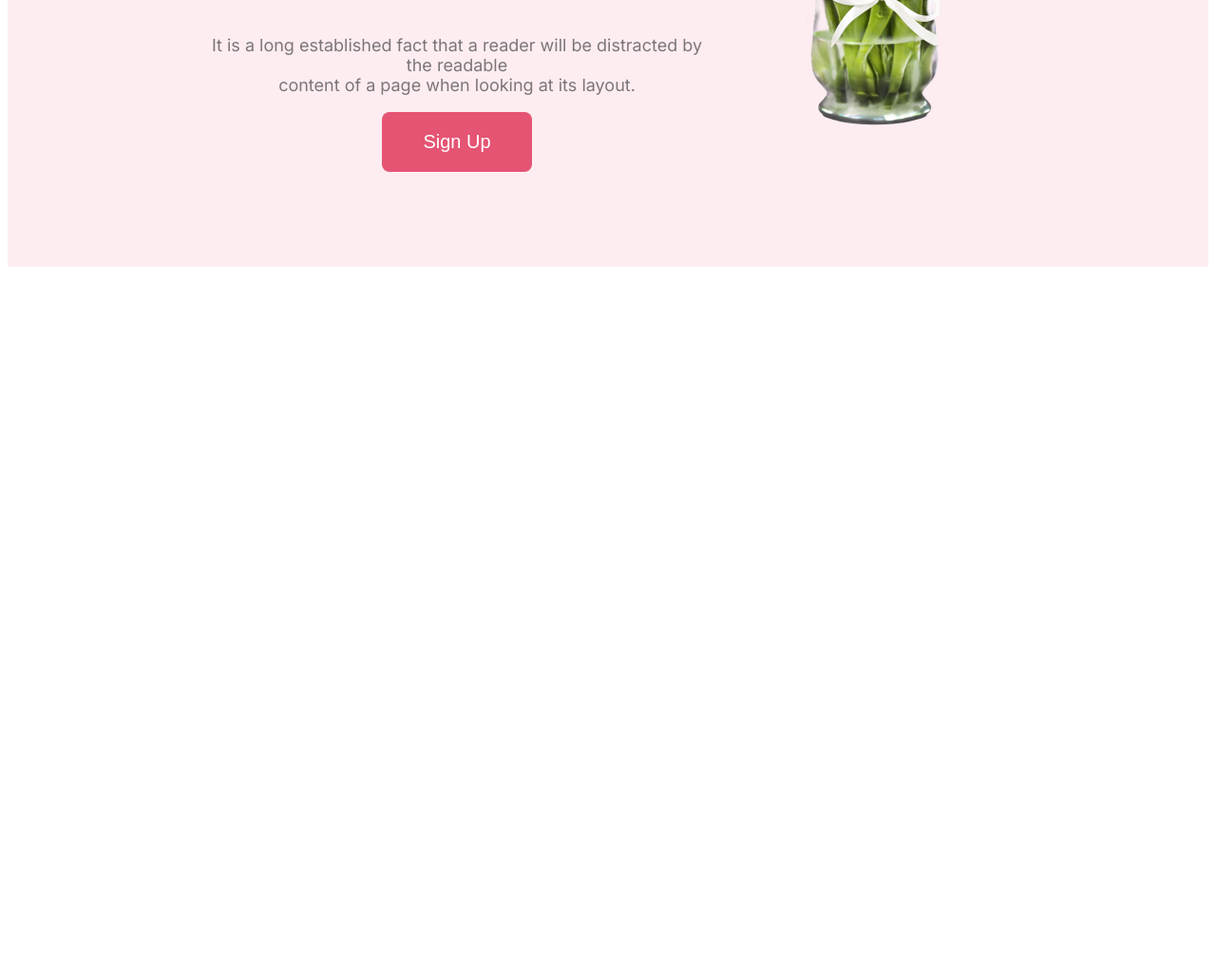
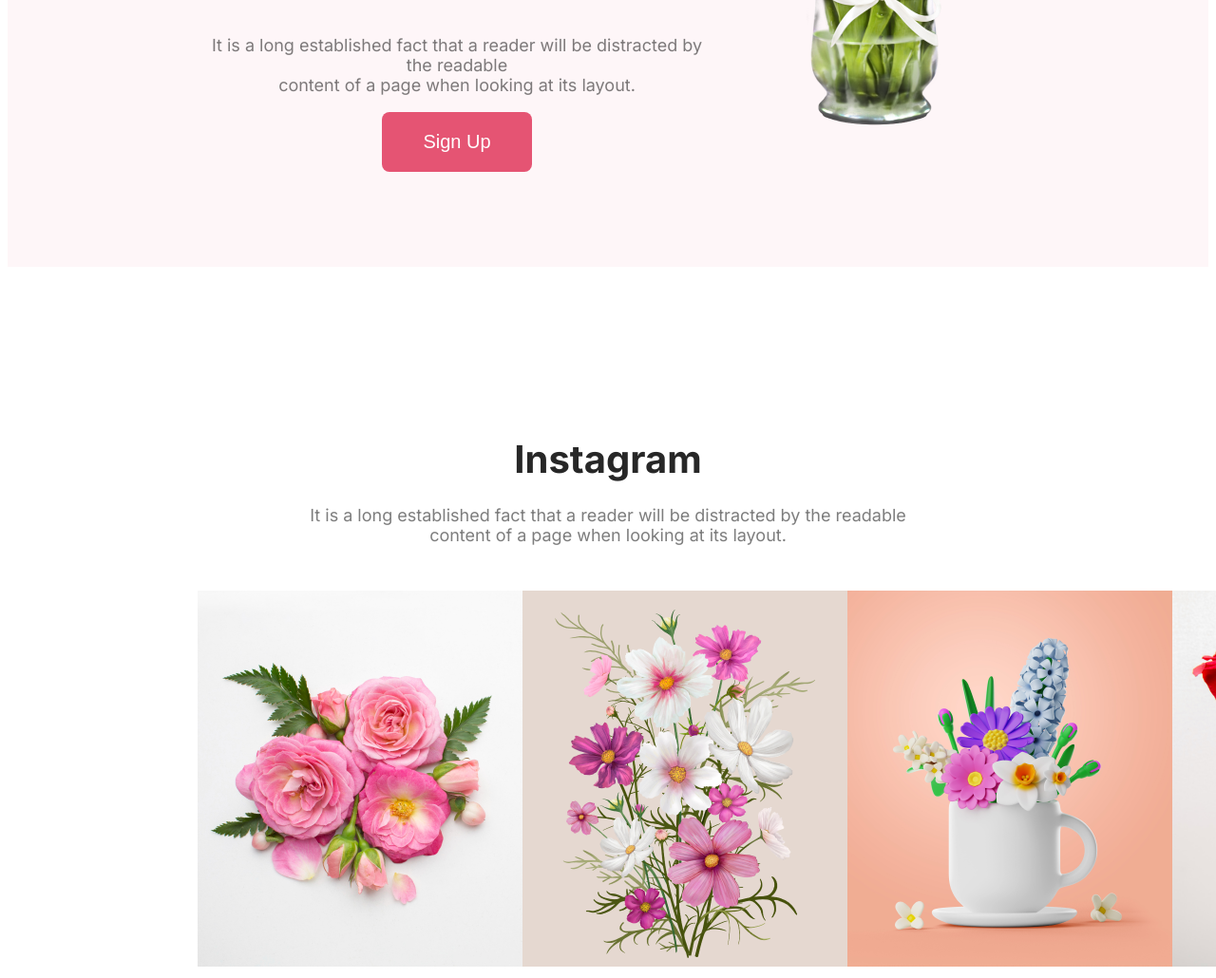
Before and after one commit to sabequnpayel/flower-shop, a plain HTML site: page index.html in a window 1280 px wide. Shown: the part 2870-3900 px from the top of the page at 95% size. Before the commit the page ends 3159 px from the top, so only its background shows below. Drawn offline with Linux system fonts and the light colour scheme.

Commit message:
added fifth section

```diff
--- a/index.html
+++ b/index.html
@@ -87,6 +87,26 @@
                 <img class="deals-image" src="Flower Asset/pngwing 8.png" alt="">
             </div>
         </div>
+       </section>
+       <!--Fifth section-->
+       <section class="showcase-container">
+        <h4>Instagram</h4>
+        <p class="text-1">It is a long established fact that a reader will be distracted by the readable <br> content of a page when looking at its layout.</p>
+        <div class="showcase">
+            <div>
+                <img src="Flower Asset/Flower 01.png" alt="">
+            </div>
+            <div>
+                <img src="Flower Asset/Rectangle 4.png" alt="">
+            </div>
+            <div>
+                <img src="Flower Asset/Rectangle 5.png" alt="">
+            </div>
+            <div>
+                <img src="Flower Asset/Rectangle 6.png" alt="">
+            </div>
+
+        </div>
 
        </section>
 
--- a/style.css
+++ b/style.css
@@ -22,8 +22,7 @@
 }
 
 /*First section*/
-.cover-container,
-.deals-container{
+.cover-container{
     background-color: rgba(229, 84, 115, 0.1);
 }
 
@@ -128,6 +127,9 @@
 }
 
 /*Fourth section*/
+.deals-container{
+    background-color: rgba(229, 84, 115, 0.05);
+}
 .deal{
     display: flex;
     justify-content: space-around;
@@ -139,6 +141,23 @@
 }
 span{
     color: rgba(229, 84, 115, 1) ;
+}
+
+/*Fifth section*/
+.showcase-container{
+    text-align: center;
+    h4{
+        margin-bottom: 24px;
+    }
+    .text-1{
+        margin-bottom: 48px;
+    }
+}
+.showcase{
+    display: flex;
+    justify-content: space-around;
+    margin-left: 200px;
+    margin-right: 200px;
 }
 
 
```
